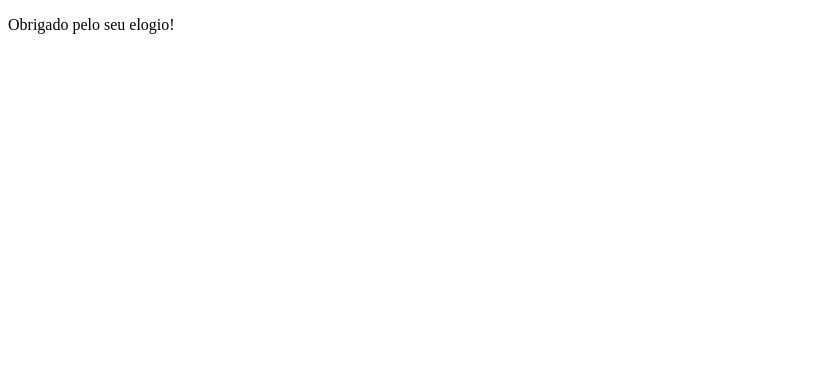
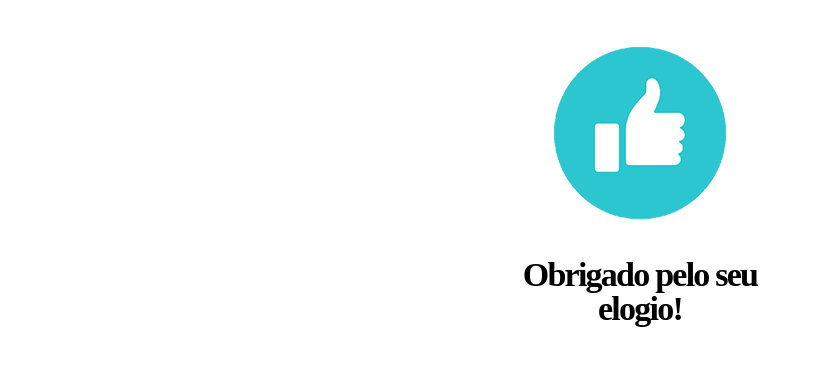
Before and after one commit to shahvaishali/Front-End-Challenge-TutorMundi, a React (Create React App) app: page / in a window 1280 px wide. Both pictures are taken after a click on the button "CONFIRMAR". Shown: the top 366 px of the page, without its empty margins (0-813 px from the left). Built offline with nearby package versions, Linux system fonts and the light colour scheme.

Commit message:
Added style to thankyou component

```diff
--- a/src/Components/ThankYou/ThankYou.js
+++ b/src/Components/ThankYou/ThankYou.js
@@ -1,11 +1,14 @@
 import React from "react";
 import "../../App.css";
-
+import thankYou from "./img/thankyou.png";
 export default function ThankYou() {
   return (
-    <div>
+    <div className="center">
       <div>
-        <p>Obrigado pelo seu elogio!</p>
+        <img src={thankYou} alt="thankyou" className="mt-69" />
+      </div>
+      <div>
+        <p className="text-title mt-0">Obrigado pelo seu elogio!</p>
       </div>
     </div>
   );
```
